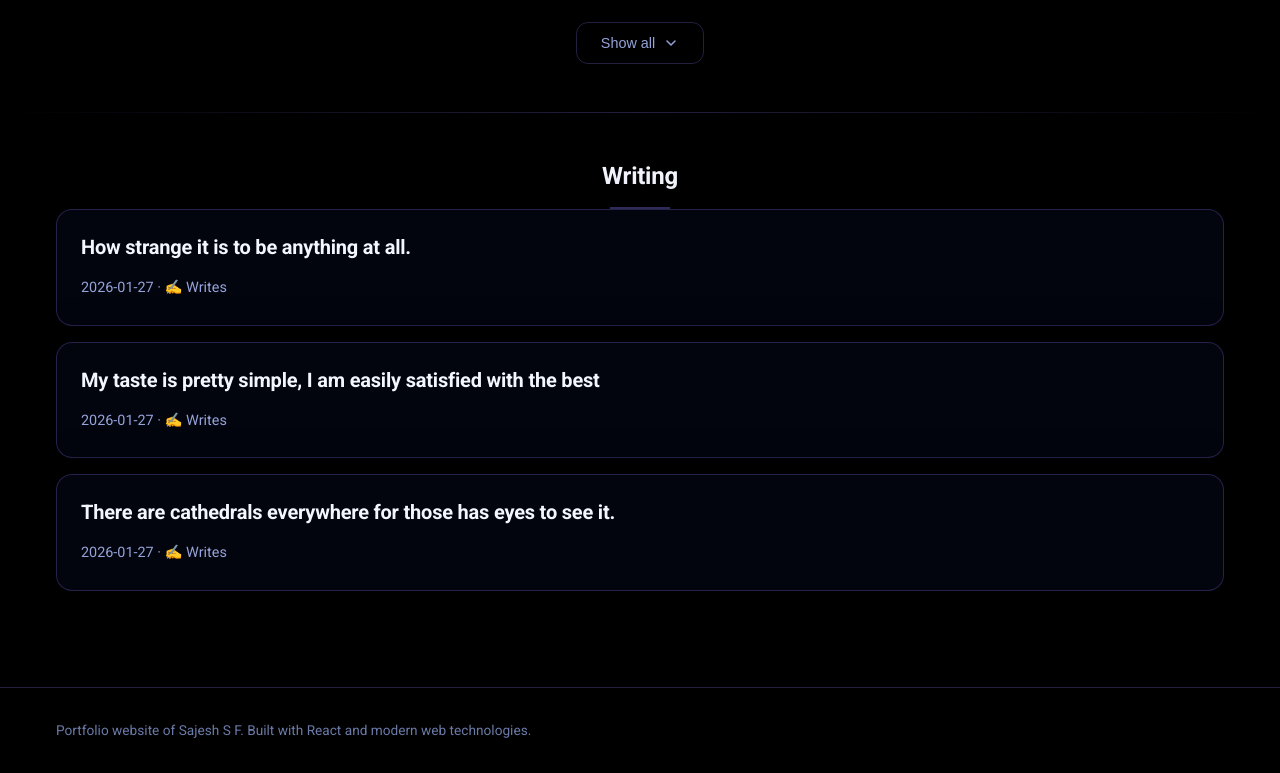
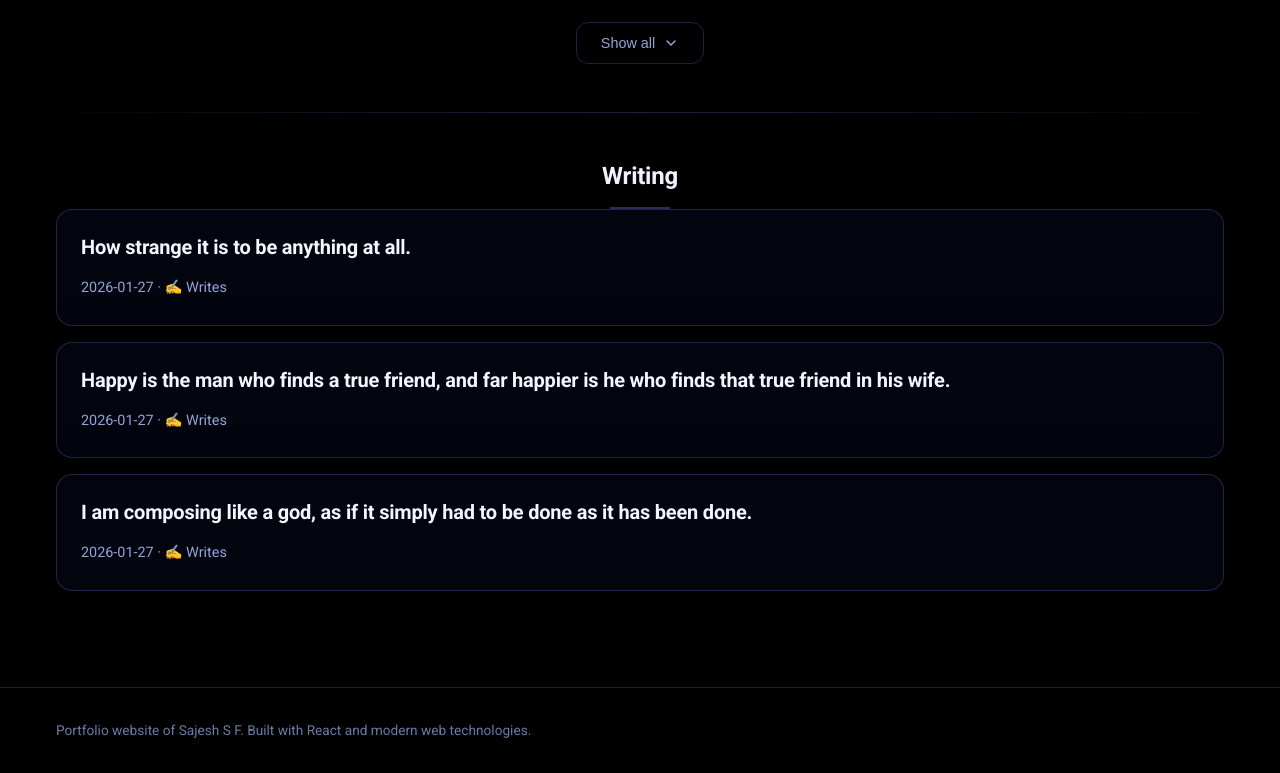
Before and after one commit to sajeshsf/sajeshsf.github.io, a React (Vite) app: page / in a window 1280 px wide. Shown: the part 2289-3062 px from the top of the page. Built offline with nearby package versions, Linux system fonts and the light colour scheme.

Commit message:
Add quote pages to writing section
Co-authored-by: sf.sajesh <sf.sajesh@gmail.com>

```diff
--- /dev/null
+++ b/src/data/blog/happy-is-the-man-who-finds-a-true-friend-and-far-happier-is-he-who-finds-that-true-friend-in-his-wife.js
@@ -0,0 +1,7 @@
+export default {
+  id: 'happy-is-the-man-who-finds-a-true-friend-and-far-happier-is-he-who-finds-that-true-friend-in-his-wife',
+  title: 'Happy is the man who finds a true friend, and far happier is he who finds that true friend in his wife.',
+  category: 'writes',
+  date: '2026-01-27',
+  content: `<p>Happy is the man who finds a true friend, and far happier is he who finds that true friend in his wife.</p>`,
+}
--- /dev/null
+++ b/src/data/blog/i-am-composing-like-a-god-as-if-it-simply-had-to-be-done-as-it-has-been-done.js
@@ -0,0 +1,7 @@
+export default {
+  id: 'i-am-composing-like-a-god-as-if-it-simply-had-to-be-done-as-it-has-been-done',
+  title: 'I am composing like a god, as if it simply had to be done as it has been done.',
+  category: 'writes',
+  date: '2026-01-27',
+  content: `<p>I am composing like a god, as if it simply had to be done as it has been done.</p>`,
+}
--- /dev/null
+++ b/src/data/blog/i-never-force-myself-to-be-devout-except-when-i-feel-so-inspired-and-never-compose-hymns-of-prayers-unless-i-feel-within-me-real-and-true-devotion.js
@@ -0,0 +1,7 @@
+export default {
+  id: 'i-never-force-myself-to-be-devout-except-when-i-feel-so-inspired-and-never-compose-hymns-of-prayers-unless-i-feel-within-me-real-and-true-devotion',
+  title: 'I never force myself to be devout except when I feel so inspired, and never compose hymns of prayers unless I feel within me real and true devotion.',
+  category: 'writes',
+  date: '2026-01-27',
+  content: `<p>I never force myself to be devout except when I feel so inspired, and never compose hymns of prayers unless I feel within me real and true devotion.</p>`,
+}
--- a/src/data/writing.js
+++ b/src/data/writing.js
@@ -29,6 +29,9 @@ export const writingCategories = {
 
 // Import individual blog posts
 import howStrangeItIsToBeAnythingAtAll from './blog/how-strange-it-is-to-be-anything-at-all.js'
+import happyIsTheManQuote from './blog/happy-is-the-man-who-finds-a-true-friend-and-far-happier-is-he-who-finds-that-true-friend-in-his-wife.js'
+import iAmComposingLikeAGodQuote from './blog/i-am-composing-like-a-god-as-if-it-simply-had-to-be-done-as-it-has-been-done.js'
+import iNeverForceMyselfToBeDevoutQuote from './blog/i-never-force-myself-to-be-devout-except-when-i-feel-so-inspired-and-never-compose-hymns-of-prayers-unless-i-feel-within-me-real-and-true-devotion.js'
 import myTasteIsPrettySimpleIAmEasilySatisfiedWithTheBest from './blog/my-taste-is-pretty-simple-i-am-easily-satisfied-with-the-best.js'
 import thereAreCathedralsEverywhereForThoseHasEyesToSeeIt from './blog/there-are-cathedrals-everywhere-for-those-has-eyes-to-see-it.js'
 import soc2Overview from './blog/soc2-overview.js'
@@ -36,6 +39,9 @@ import soc2Overview from './blog/soc2-overview.js'
 // All writing posts - add new posts here by importing and adding to the array
 export const writing = [
   howStrangeItIsToBeAnythingAtAll,
+  happyIsTheManQuote,
+  iAmComposingLikeAGodQuote,
+  iNeverForceMyselfToBeDevoutQuote,
   myTasteIsPrettySimpleIAmEasilySatisfiedWithTheBest,
   thereAreCathedralsEverywhereForThoseHasEyesToSeeIt,
   soc2Overview,
```
